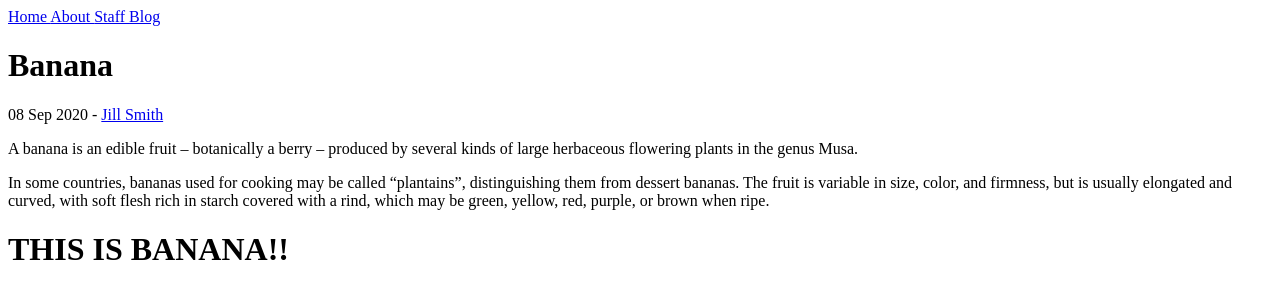
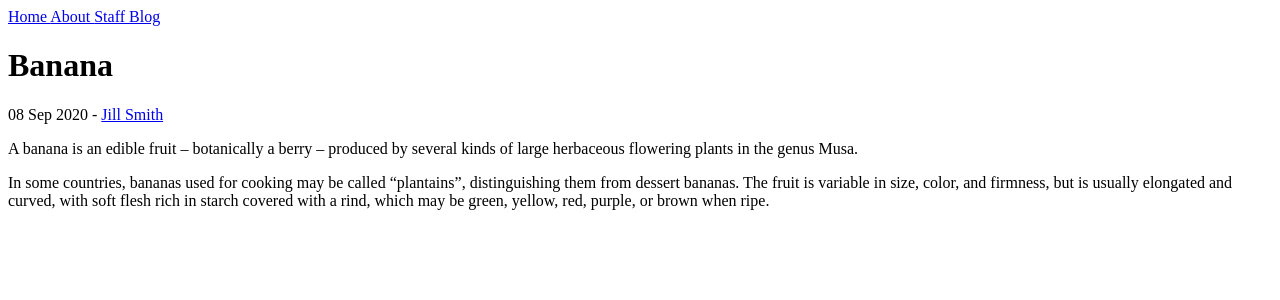
Before and after one commit to gagres/jekyll-test, a Jekyll site: the page built from _posts/2018-08-20-bananas.md, in a window 1280 px wide. Shown: the top 300 px of the page. Built offline with Jekyll 4.4.1, drawn with Linux system fonts in a browser that asks for light colours.

Commit message:
Update Blog “2018-08-20-bananas”

```diff
--- a/_posts/2018-08-20-bananas.md
+++ b/_posts/2018-08-20-bananas.md
@@ -11,7 +11,3 @@ distinguishing them from dessert bananas. The fruit is variable in size, color,
 and firmness, but is usually elongated and curved, with soft flesh rich in
 starch covered with a rind, which may be green, yellow, red, purple, or brown
 when ripe.
-
-
-
-# THIS IS BANANA!!
```
